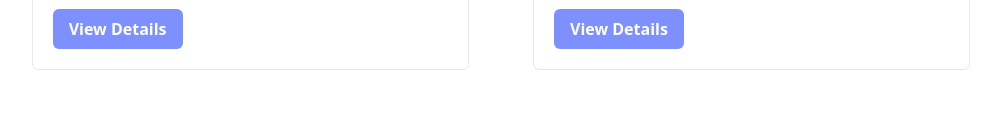
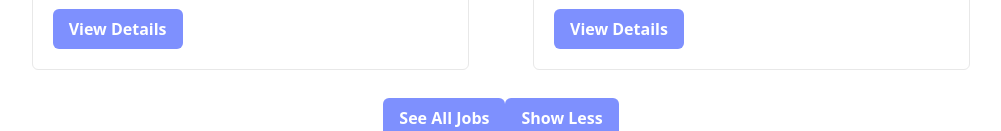
Before and after one commit to Sobuj54/module-57-assignment-9, a React (Vite) app: page / in a window 1280 px wide. Shown: the part 2282-2413 px from the top of the page, without its empty margins (139-1140 px from the left). Before the commit the page ends 2352 px from the top, so only its background shows below. Built offline with nearby package versions, Linux system fonts and the light colour scheme.

Commit message:
show all and show less is little bit fixed

```diff
--- a/src/components/FeaturedJobs/FeaturedJobs.jsx
+++ b/src/components/FeaturedJobs/FeaturedJobs.jsx
@@ -1,10 +1,11 @@
-import React, { useContext } from "react";
+import React, { useContext, useState } from "react";
 import { JobsContext } from "../Layout/Layout";
 import FeaturedJob from "../FeaturedJob/FeaturedJob";
 
 const FeaturedJobs = () => {
   // step 3 receive data by using useContext
-  const jobs = useContext(JobsContext);
+  //   received data form context by destructuring
+  const [jobs, handleShowAllJobs, handleShowLess] = useContext(JobsContext);
 
   return (
     <div className="w-4/5 mx-auto mt-20 md:mt-40">
@@ -20,6 +21,18 @@ const FeaturedJobs = () => {
           <FeaturedJob key={job.id} job={job}></FeaturedJob>
         ))}
       </div>
+      <div className="text-center">
+        <button
+          onClick={() => handleShowAllJobs(jobs)}
+          className="py-2 px-4 bg-[#7E90FE] text-white font-semibold rounded-md mt-4 md:mt-7">
+          See All Jobs
+        </button>
+        <button
+          onClick={() => handleShowLess(jobs)}
+          className="py-2 px-4 bg-[#7E90FE] text-white font-semibold rounded-md mt-4 md:mt-7">
+          Show Less
+        </button>
+      </div>
     </div>
   );
 };
--- a/src/components/Home/Home.jsx
+++ b/src/components/Home/Home.jsx
@@ -6,6 +6,7 @@ import FeaturedJobs from "../FeaturedJobs/FeaturedJobs";
 
 const Home = () => {
   const jobs = useLoaderData();
+
   return (
     <div>
       <User></User>
--- a/src/components/Layout/Layout.jsx
+++ b/src/components/Layout/Layout.jsx
@@ -1,22 +1,32 @@
 import React, { createContext, useEffect, useState } from "react";
-import { Outlet } from "react-router-dom";
+import { Outlet, useLoaderData } from "react-router-dom";
 import Header from "../Header/Header";
 // step1 create and export the context
 export const JobsContext = createContext();
 
 const Layout = () => {
-  const [jobs, setJobs] = useState([]);
+  const jobs = useLoaderData();
+  const savedJobs = [...jobs];
+  console.log(savedJobs);
 
-  useEffect(() => {
-    fetch("featuredjobs.json")
-      .then((res) => res.json())
-      .then((data) => setJobs(data));
-  }, []);
+  const [renderJobs, setRenderJobs] = useState(jobs);
+
+  const handleShowLess = (jobs) => {
+    const reducedJobs = renderJobs.slice(0, 4);
+    setRenderJobs(reducedJobs);
+  };
+
+  const handleShowAllJobs = (jobs) => {
+    const allJobs = [...savedJobs];
+    setRenderJobs(allJobs);
+  };
 
   return (
     <div>
       {/* step 2 set context provider */}
-      <JobsContext.Provider value={jobs}>
+      {/* send data in an array */}
+      <JobsContext.Provider
+        value={[renderJobs, handleShowAllJobs, handleShowLess]}>
         <Header></Header>
         <Outlet></Outlet>
       </JobsContext.Provider>
--- a/src/main.jsx
+++ b/src/main.jsx
@@ -12,6 +12,7 @@ const router = createBrowserRouter([
   {
     path: "/",
     element: <Layout></Layout>,
+    loader: () => fetch("featuredjobs.json"),
     children: [
       {
         path: "/",
```
